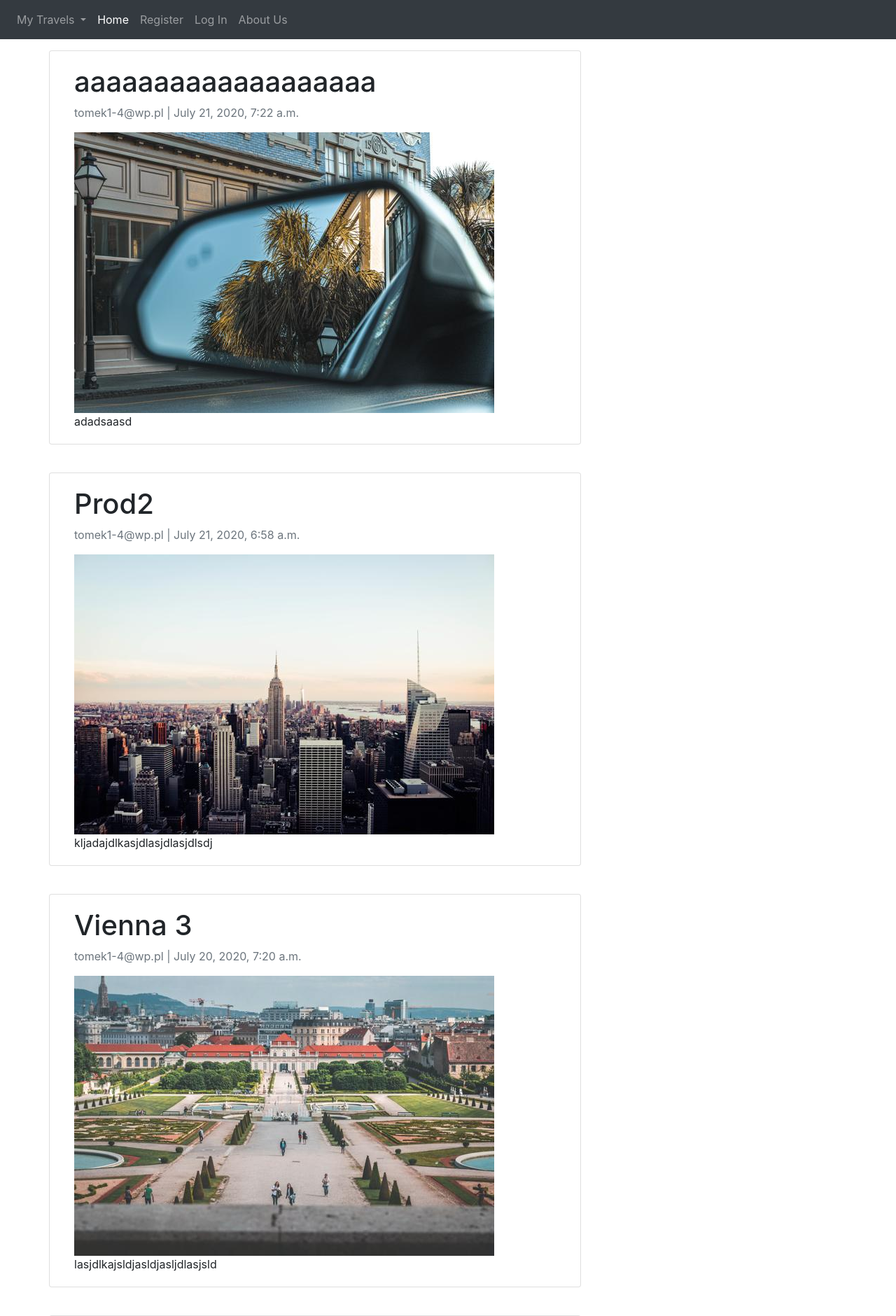
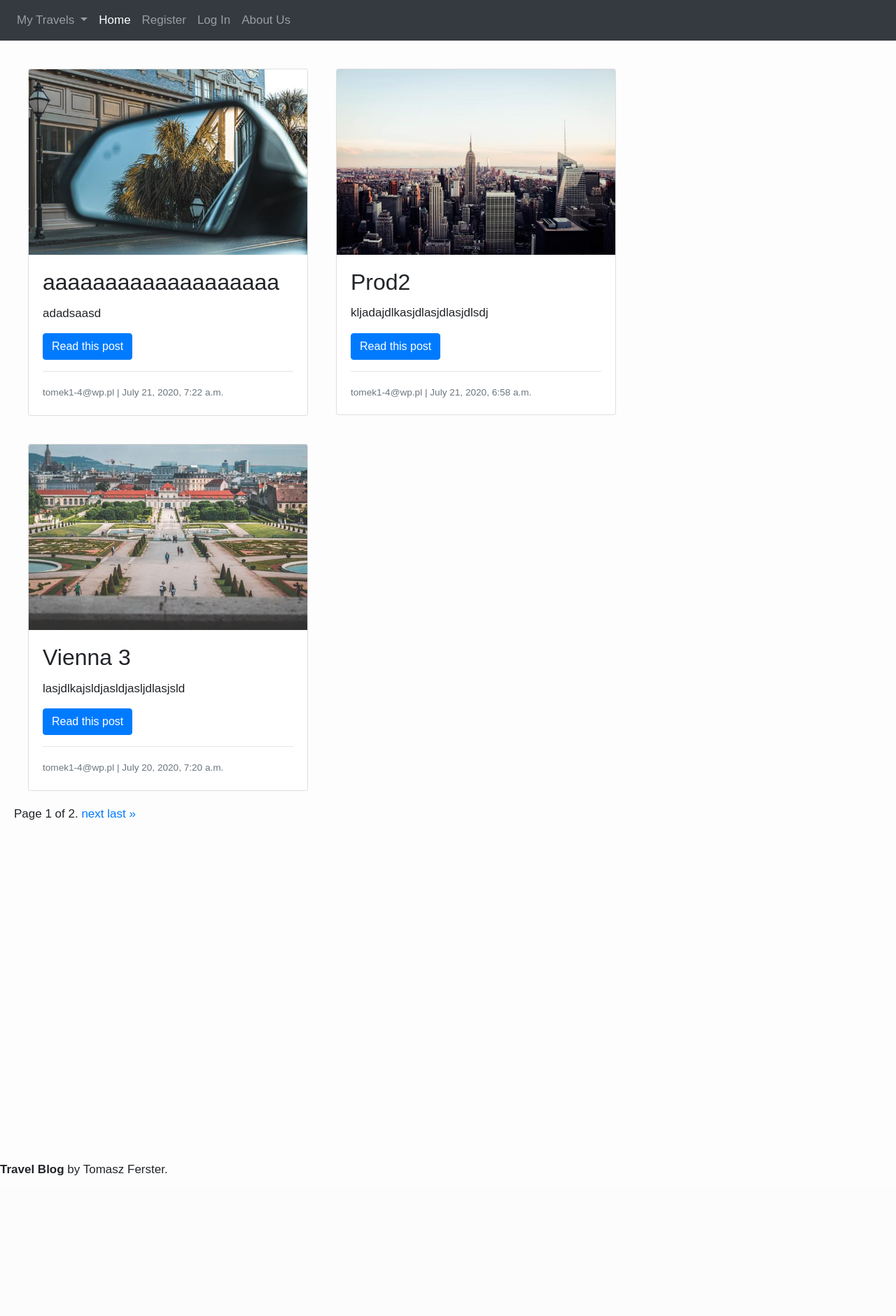
Before and after one commit to tomekferster/FirstDjangoProject, a Django app: page / in a window 1280 px wide. Shown: the top 1880 px of the page at 70% size. After the commit the page ends 1679 px from the top, so only its background shows below. Run offline with Django 3.2, Linux system fonts and the light colour scheme; data comes from the database, SQL or seed files in the repository; both versions use the stored data as it was after the commit; some libraries are stand-ins or nearby versions.

Commit message:
pagination and css added

```diff
--- a/src/account/forms.py
+++ b/src/account/forms.py
@@ -12,7 +12,7 @@ class RegisterForm(UserCreationForm):
 
 
 class LoginForm(forms.ModelForm):
-    password = forms.CharField(max_length=20, label='Password', widget=forms.PasswordInput)
+    password = forms.CharField(max_length=20, widget=forms.PasswordInput)
 
     class Meta:
         model = Account
--- a/src/main/models.py
+++ b/src/main/models.py
@@ -24,7 +24,7 @@ class PostCategory(models.Model):
 class Post(models.Model):
     post_category       = models.ForeignKey(PostCategory, on_delete=models.CASCADE, related_name='posts')
     author              = models.ForeignKey(Account, on_delete=models.CASCADE, related_name='blog_posts')  # related_name is used to make it User.blog_posts instead of User.post_set
-    title               = models.CharField(max_length=200)
+    title               = models.CharField(max_length=15)
     date_published      = models.DateTimeField(default=timezone.now)
     image               = models.ImageField(upload_to='post_images', blank=False, null=False)
     content             = models.TextField(blank=False, null=False)
--- /dev/null
+++ b/src/main/static/main/style.css
@@ -0,0 +1,18 @@
+body {
+    font-family: sans-serif;
+    font-size: 17px;
+    background-color: #fdfdfd;
+}
+
+.container{
+    max-width: 1360px;
+    min-height: 200vh;
+    height: 100%;
+    padding: 20px;
+
+}
+
+.home_post_card{
+    width: 400px;
+    margin: 20px;
+}
--- a/src/main/templates/main/home.html
+++ b/src/main/templates/main/home.html
@@ -2,19 +2,42 @@
 
 {% block content %}
 {% if posts %}
-<div class="row">
+<div class="card-group">
     {% for post in posts %}
-    <div class="col-md-8 card mb-4  mt-3 left  top">
-        <a href="{{post.get_absolute_url}}" style="text-decoration: none; color: inherit">
-            <div class="card-body">
-                <h1>{% block title %} {{ post.title }} {% endblock title %}</h1>
-                <p class=" text-muted">{{ post.author }} | {{ post.date_published }}</p>
-                <img src="{{post.image.url}}">
-                <p class="card-text ">{{ post.content | safe }}</p>
+        <div class="home_post_card">
+            <div class="card">
+                <img src="{{post.image.url}}" class="card-img-top">
+                <div class="card-body">
+                    <h2 class="card-title">{{ post.title }} </h2>
+                    <p class="card-text">{{ post.content | safe }}</p>
+                    <a href="{{post.get_absolute_url}}" class="btn btn-primary">Read this post</a>
+                    <hr>
+                    <p class="card-text"><small class="text-muted">{{ post.author }} | {{ post.date_published }}</small></p>
+                </div>
             </div>
-        </a>
-    </div>
+        </div>
     {% endfor %}
 </div>
+
+<div class="pagination">
+    <span class="step-links">
+        {% if posts.has_previous %}
+            <a href="?page=1">&laquo; first</a>
+            <a href="?page={{ posts.previous_page_number }}">previous</a>
+        {% endif %}
+
+        <span class="current">
+            Page {{ posts.number }} of {{ posts.paginator.num_pages }}.
+        </span>
+
+        {% if posts.has_next %}
+            <a href="?page={{ posts.next_page_number }}">next</a>
+            <a href="?page={{ posts.paginator.num_pages }}">last &raquo;</a>
+        {% endif %}
+    </span>
+</div>
+
 {% endif %}
+
+
 {% endblock content %}
--- a/src/main/templates/main/post_detail.html
+++ b/src/main/templates/main/post_detail.html
@@ -5,7 +5,7 @@
 
 <div class="row">
   <!-- post -->
-  <div class="col-md-8 card mb-4  mt-3 left  top">
+  <div class="col-md-8 card mb-4 mt-3 left top">
     <div class="card-body">
       <h1>{% block title %} {{ post.title }} {% endblock title %}</h1>
       <p class=" text-muted">{{ post.author }} | {{ post.date_published }}</p>
--- a/src/main/urls.py
+++ b/src/main/urls.py
@@ -15,15 +15,12 @@ Including another URLconf
 """
 from django.urls import path
 from . import views
-from .views import (
-    PostListView
-)
 
 app_name = "main"
 
 urlpatterns = [
     # path('', views.home, name='home'),
-    path('', PostListView.as_view(), name='post-list'),
+    path('', views.home, name='post-list'),
 
     path('<int:id>', views.post_detail, name='post-detail'),
     path('post_create/', views.post_create, name='post_create'),
--- a/src/main/views.py
+++ b/src/main/views.py
@@ -2,6 +2,7 @@ from django.shortcuts import render, redirect, get_object_or_404
 from .models import Post, PostCategory
 from django.contrib import messages
 from .forms import CreatePostForm, CommentForm
+from django.core.paginator import Paginator
 # from django.core.mail import send_mail
 # from mysite.settings import BASE_DIR
 
@@ -14,16 +15,15 @@ from django.views.generic import (
 )
 
 
-# def home(request):
-#     queryset = Post.objects.all()
-#     return render(request=request,
-#                   template_name='main/home.html',
-#                   context={"posts": queryset})
+def home(request):
+    queryset_list = Post.objects.all()
+    paginator = Paginator(queryset_list, 3)
 
-class PostListView(ListView):
-    queryset = Post.objects.all()
-    template_name='main/home.html'
-    context_object_name = 'posts'
+    page_number = request.GET.get('page')
+    page_obj = paginator.get_page(page_number)
+    return render(request=request,
+                  template_name='main/home.html',
+                  context={"posts": page_obj})
 
 
 
@@ -31,7 +31,7 @@ def post_sort(request, single_slug):
     category_slugs = [c.slug for c in PostCategory.objects.all()]
     if single_slug in category_slugs:
         matching_posts = Post.objects.filter(post_category__slug=single_slug)
-        return render(request, 'main/post_sort.html', {"posts": matching_posts})
+        return render(request, 'main/home.html', {"posts": matching_posts})
     else:
         return HttpResponse('WRONG SLUG')
 
--- a/src/templates/base.html
+++ b/src/templates/base.html
@@ -2,26 +2,43 @@
 <!doctype html>
 <html lang="en">
   <head>
+    <!-- Required meta tags -->
     <meta charset="utf-8">
     <meta name="viewport" content="width=device-width, initial-scale=1, shrink-to-fit=no">
 
+    <!-- Bootstrap CSS -->
     <link rel="stylesheet" href="https://stackpath.bootstrapcdn.com/bootstrap/4.5.0/css/bootstrap.min.css" integrity="sha384-9aIt2nRpC12Uk9gS9baDl411NQApFmC26EwAOH8WgZl5MYYxFfc+NcPb1dKGj7Sk" crossorigin="anonymous">
+    <!-- My CSS -->
+    <link rel="stylesheet" type="text/css" href="{% static 'main/style.css' %}">
   </head>
+
 
   <body>
     {% include 'includes/navbar.html' %}
     {% include 'includes/messages.html' %}
+
+
+    <!-- Body -->
     <div class="container">
       {% block content %} {% endblock content %}
     </div>
+    <!-- End Body -->
 
+
+    <!-- Optional JavaScript -->
+    <!-- jQuery first, then Popper.js, then Bootstrap JS -->
     <script src="https://code.jquery.com/jquery-3.5.1.slim.min.js" integrity="sha384-DfXdz2htPH0lsSSs5nCTpuj/zy4C+OGpamoFVy38MVBnE+IbbVYUew+OrCXaRkfj" crossorigin="anonymous"></script>
     <script src="https://cdn.jsdelivr.net/npm/popper.js@1.16.0/dist/umd/popper.min.js" integrity="sha384-Q6E9RHvbIyZFJoft+2mJbHaEWldlvI9IOYy5n3zV9zzTtmI3UksdQRVvoxMfooAo" crossorigin="anonymous"></script>
     <script src="https://stackpath.bootstrapcdn.com/bootstrap/4.5.0/js/bootstrap.min.js" integrity="sha384-OgVRvuATP1z7JjHLkuOU7Xw704+h835Lr+6QL9UvYjZE3Ipu6Tp75j7Bh/kR0JKI" crossorigin="anonymous"></script>
   </body>
+
+
+  <footer>
+
+    <!-- Footer-->
+    <p><b>Travel Blog</b> by Tomasz Ferster.</p>
+    <!-- Footer End -->
+
+  </footer>
+
 </html>
-
-<footer>
-  <h6>This is the footer</h6>
-
-</footer>
```
Also changed, not shown: src/main/templates/main/post_sort.html (deleted, +0 -20 lines), src/db.sqlite3, src/main/migrations/0006_auto_20200721_0426.py (added), src/media/post_images/charleston1.jpg (added), src/media/post_images/ny2_zXMV1NQ.jpg (added).
